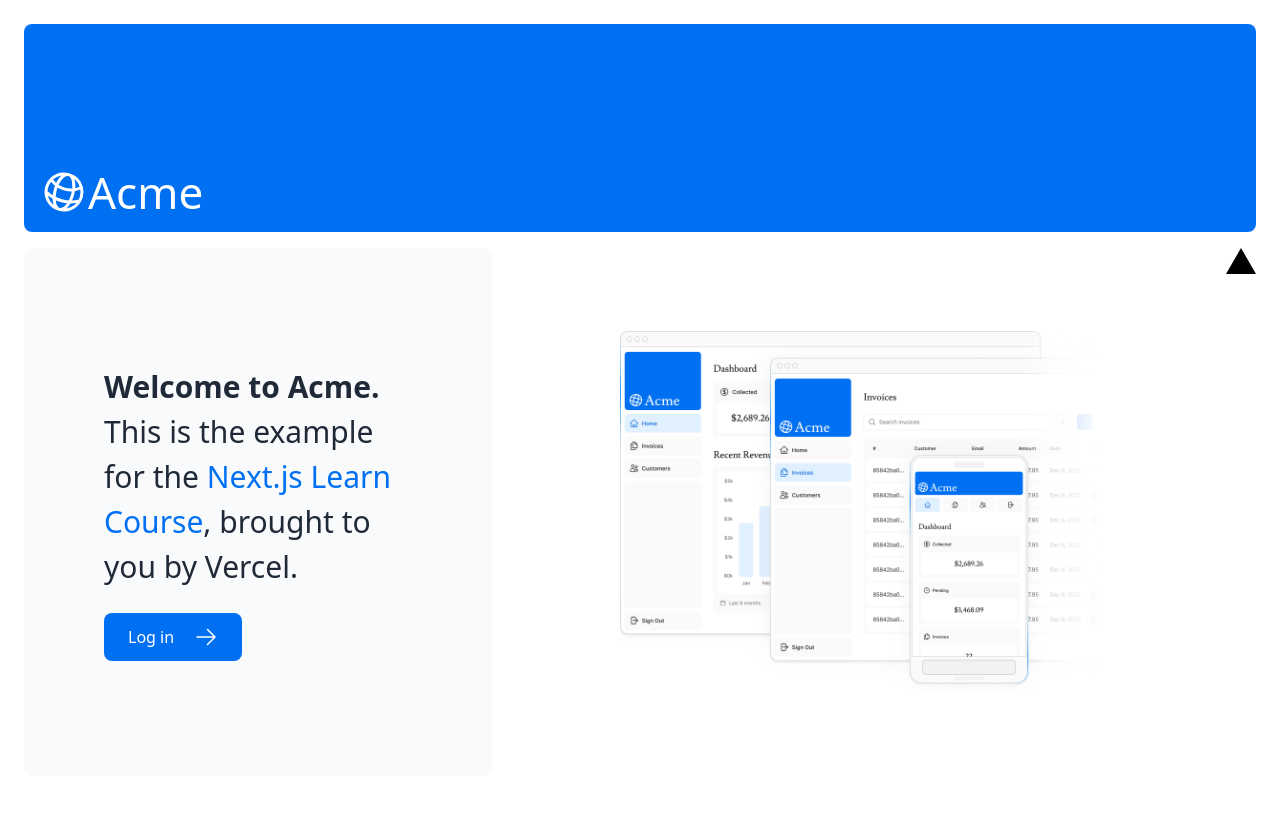
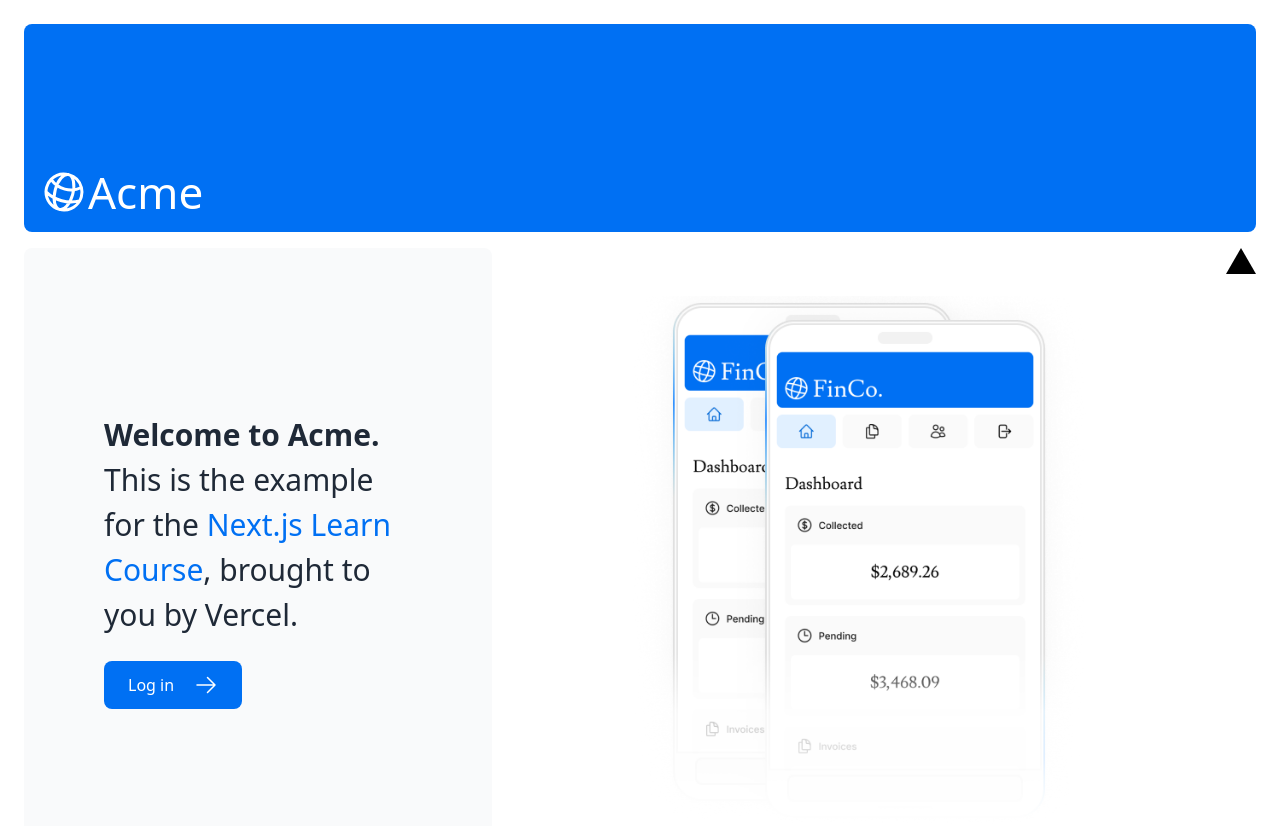
Before and after one commit to ilham1421/Next-Dashboard-Template-Ori, a Next.js app: page / in a window 1280 px wide. Shown: the top 826 px of the page. Before the commit the page ends 800 px from the top, so only its background shows below. Built offline with nearby package versions, Linux system fonts and the light colour scheme.

Commit message:
selesai tugas chapter 3

```diff
--- a/app/page.tsx
+++ b/app/page.tsx
@@ -31,7 +31,7 @@ export default function Page() {
         <div className="flex items-center justify-center p-6 md:w-3/5 md:px-28 md:py-12">
           {/* Add Hero Images Here */}
           <img
-            src="/hero-desktop.png"
+            src="/hero-mobile.png"
             width={560}
             height={620}
             className="hidden md:block"
```
